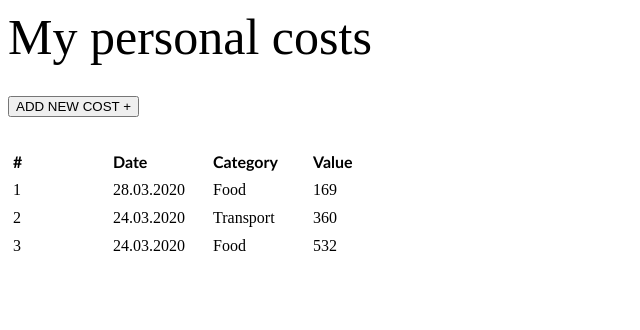
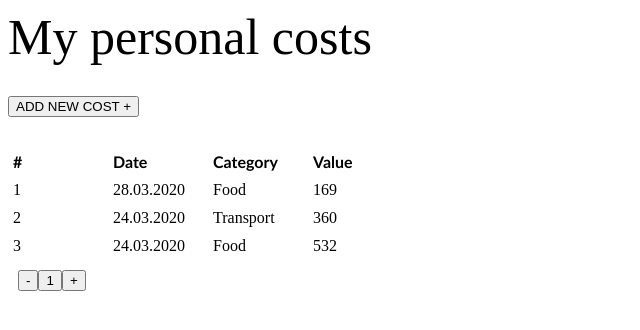
Before and after one commit to artgaid/Cost-App-VueJS, a Vue app in the folder gb_vue/: page / in a window 1280 px wide. Shown: the top 330 px of the page, without its empty margins (0-640 px from the left). Built offline with nearby package versions, Linux system fonts and the light colour scheme.

Commit message:
Costs v1.1 (add Pagination)

```diff
--- a/gb_vue/src/App.vue
+++ b/gb_vue/src/App.vue
@@ -10,21 +10,30 @@
       <add-payment-form v-show="addForm" @addNewPayment="addData" />
     </div>
     <div :class="[$style.content]">
-      <payments-display :list="paymentsList" />
+      <payments-display :list="pageElements" />
+      <pagination
+        :page="pages"
+        :n="n"
+        :length="paymentsList.length"
+        @changePage="addChengePages"
+      />
     </div>
   </div>
 </template>
 
 <script>
 import AddPaymentForm from "./components/AddPaymentForm.vue";
+import Pagination from "./components/Pagination.vue";
 import PaymentsDisplay from "./components/PaymentsDisplay.vue";
 export default {
   name: "App",
-  components: { PaymentsDisplay, AddPaymentForm },
+  components: { PaymentsDisplay, AddPaymentForm, Pagination },
   data() {
     return {
       paymentsList: [],
       addForm: "",
+      pages: 1,
+      n: 5,
     };
   },
   methods: {
@@ -37,6 +46,9 @@ export default {
     },
     addData(newPayment) {
       this.paymentsList.push(newPayment);
+    },
+    addChengePages(p) {
+      this.pages = p;
     },
     fetchData() {
       return [
@@ -56,6 +68,12 @@ export default {
           value: 532,
         },
       ];
+    },
+  },
+  computed: {
+    pageElements() {
+      const { n, pages } = this;
+      return this.paymentsList.slice(n * (pages - 1), n * (pages - 1) + n);
     },
   },
   created() {
--- /dev/null
+++ b/gb_vue/src/components/Pagination.vue
@@ -0,0 +1,48 @@
+<template>
+  <div class="pagination">
+    <button @click="onClick(page - 1)">-</button>
+    <button
+      class="pages"
+      v-for="pages in amount"
+      :key="pages"
+      @click="onClick(pages)"
+    >
+      {{ pages }}
+    </button>
+    <button @click="onClick(page + 1)">+</button>
+  </div>
+</template>
+
+<script>
+export default {
+  name: "Pagination",
+  props: {
+    length: Number,
+    n: {
+      type: Number,
+      default: 5,
+    },
+    page: Number,
+  },
+  computed: {
+    amount() {
+      return Math.ceil(this.length / this.n);
+    },
+  },
+  methods: {
+    onClick(p) {
+      if (p < 1 || p > this.amount) {
+        return;
+      }
+      this.$emit("changePage", p);
+    },
+  },
+};
+</script>
+
+<style lang="scss">
+.pagination {
+  display: flex;
+  padding: 10px;
+}
+</style>
```
